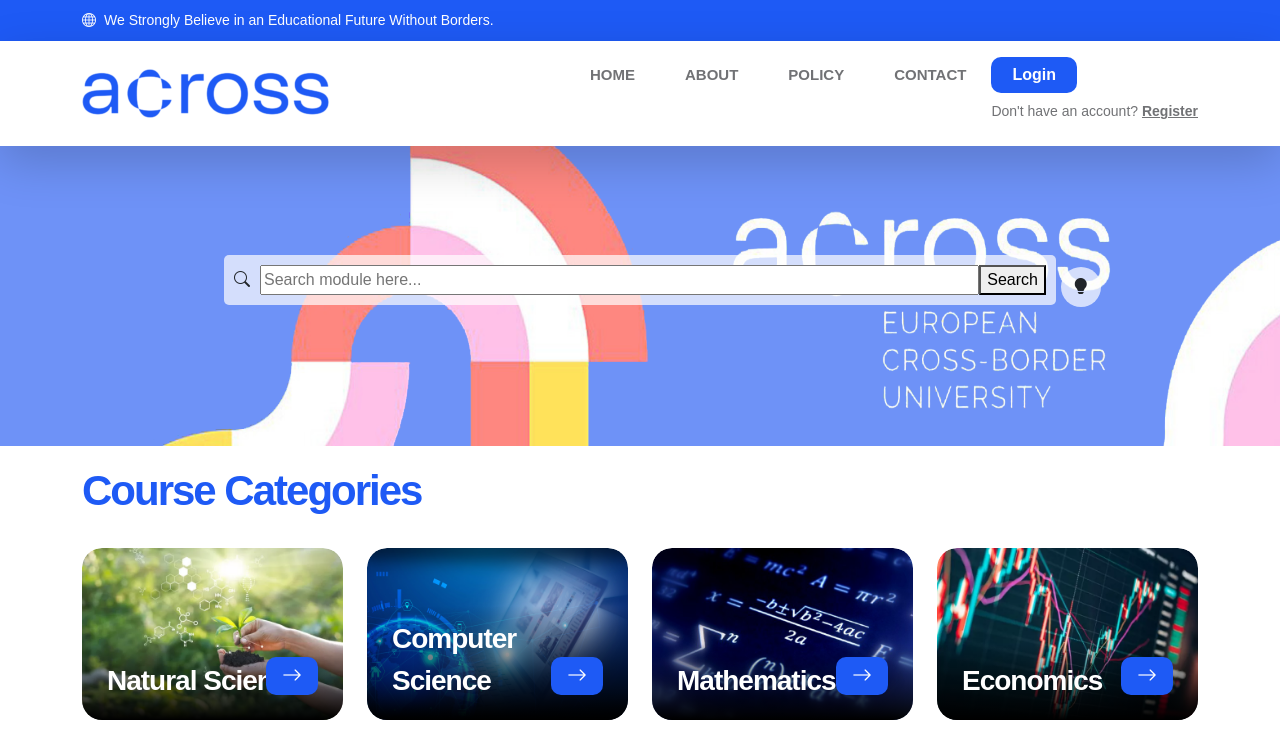
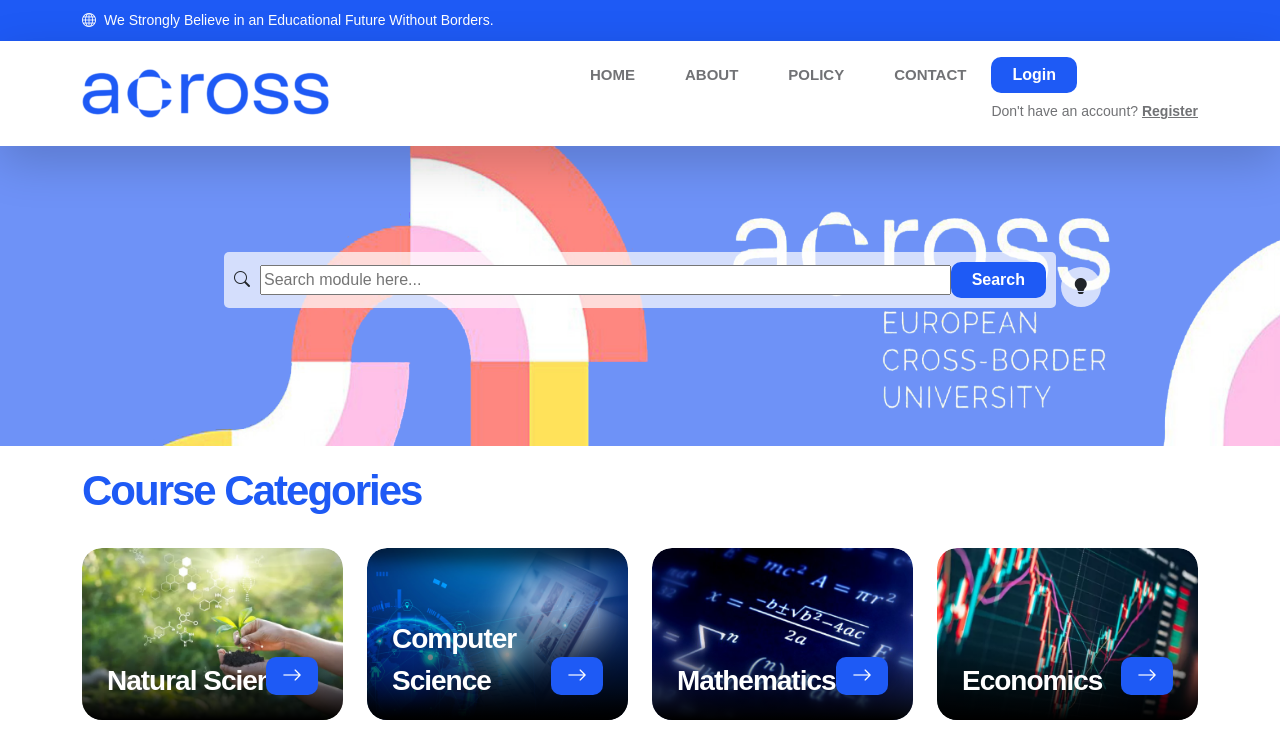
Before and after one commit to natnicha/BeAcross, a React (Create React App) app in the folder across-app/: page / in a window 1280 px wide. Shown: the top 742 px of the page. Built offline with nearby package versions, Linux system fonts and the light colour scheme.

Commit message:
Edit: search button className

```diff
--- a/across-app/src/pages/HomePage.tsx
+++ b/across-app/src/pages/HomePage.tsx
@@ -33,7 +33,7 @@ const HomePage: React.FC = (props) => {
             onChange={(e) => setContent(e.target.value)}
           />
           <button
-            className="searchbarbutton"
+            className="custom-btn btn custom-link"
             onClick={() =>
               navigate("/search?query=" + content, { state: { content } })
             }
```
